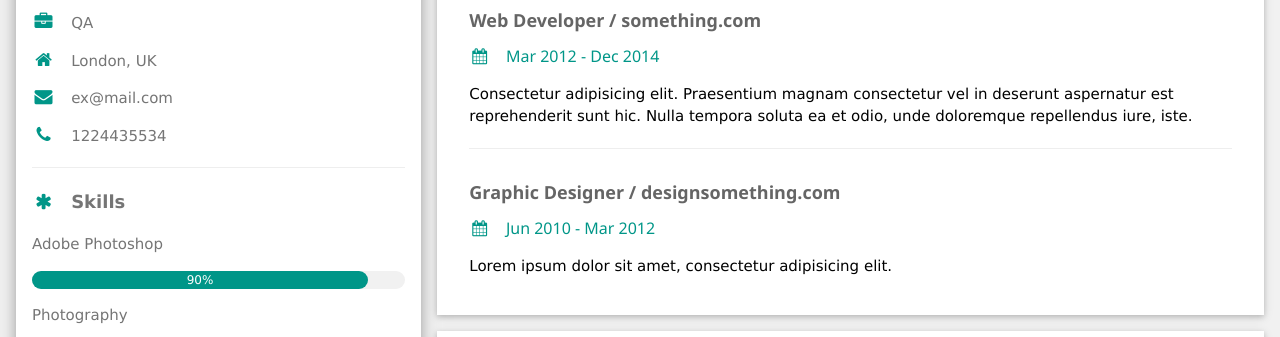
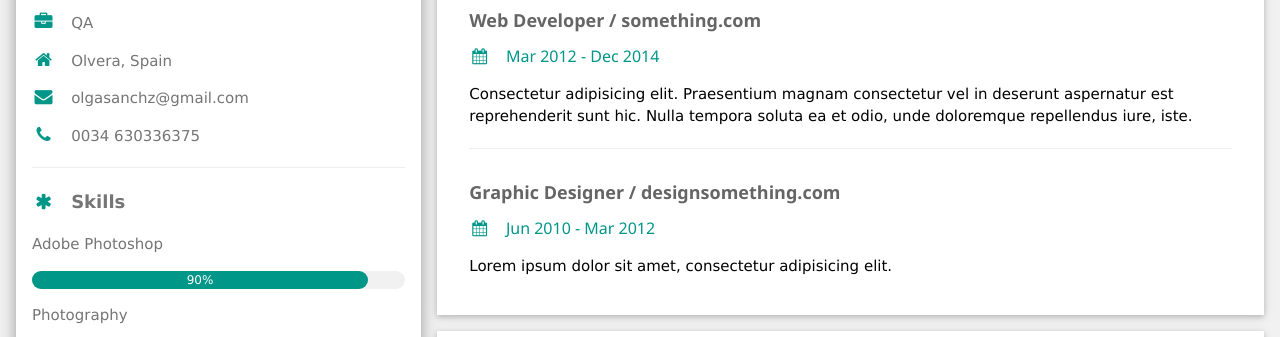
Before and after one commit to Organization-Olga-Sanchez/CV-PROJECT, a plain HTML site: page index.html in a window 1280 px wide. Shown: the part 289-626 px from the top of the page. Drawn offline with nearby package versions, Linux system fonts and the light colour scheme.

Commit message:
https://qabootc.atlassian.net/browse/CVP-2
Contact page

```diff
--- a/index.html
+++ b/index.html
@@ -1,12 +1,10 @@
 <!DOCTYPE html>
-<html lang="en"
-
-<head>
-    <title>Olga Sánchez CV </title>
-    <meta charset="UTF-8">
-    <meta name="viewport" content="width=device-width, initial-scale=1">
-    <link rel="stylesheet" href="https://www.w3schools.com/w3css/4/w3.css">
-    <link rel="stylesheet" href="https://cdnjs.cloudflare.com/ajax/libs/font-awesome/4.7.0/css/font-awesome.min.css">
+<html lang="en" <head>
+<title>Olga Sánchez CV </title>
+<meta charset="UTF-8">
+<meta name="viewport" content="width=device-width, initial-scale=1">
+<link rel="stylesheet" href="https://www.w3schools.com/w3css/4/w3.css">
+<link rel="stylesheet" href="https://cdnjs.cloudflare.com/ajax/libs/font-awesome/4.7.0/css/font-awesome.min.css">
 </head>
 
 <body class="w3-light-grey">
@@ -29,9 +27,11 @@
                     </div>
                     <div class="w3-container">
                         <p><i class="fa fa-briefcase fa-fw w3-margin-right w3-large w3-text-teal"></i>QA</p>
-                        <p><i class="fa fa-home fa-fw w3-margin-right w3-large w3-text-teal"></i>London, UK</p>
-                        <p><i class="fa fa-envelope fa-fw w3-margin-right w3-large w3-text-teal"></i>ex@mail.com</p>
-                        <p><i class="fa fa-phone fa-fw w3-margin-right w3-large w3-text-teal"></i>1224435534</p>
+                        <p><i class="fa fa-home fa-fw w3-margin-right w3-large w3-text-teal"></i>Olvera, Spain</p>
+                        <p><i
+                                class="fa fa-envelope fa-fw w3-margin-right w3-large w3-text-teal"></i>olgasanchz@gmail.com
+                        </p>
+                        <p><i class="fa fa-phone fa-fw w3-margin-right w3-large w3-text-teal"></i>0034 630336375</p>
                         <hr>
 
                         <p class="w3-large"><b><i
```
